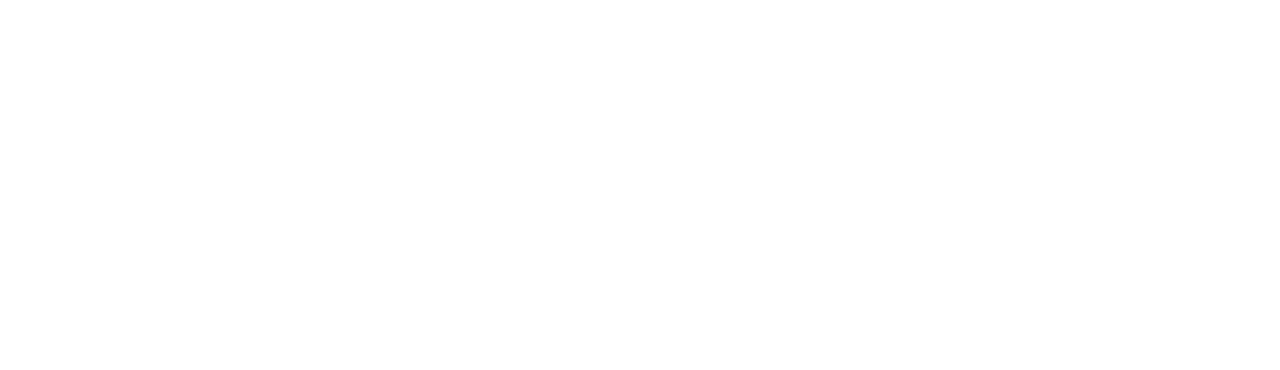
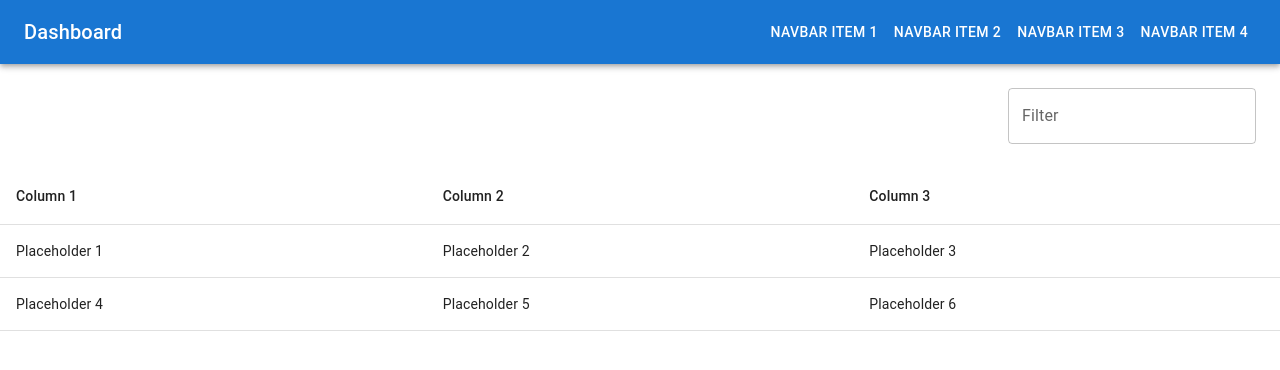
Before and after one commit to abdelmounim-dev/yassir2.0_frontend, a React (Create React App) app: page /dashboard in a window 1280 px wide. Before the commit this address had no page. Shown: the top 370 px of the page. Built offline with nearby package versions, Linux system fonts and the light colour scheme.

Commit message:
added dashboard

```diff
--- a/src/App.js
+++ b/src/App.js
@@ -2,7 +2,7 @@
 import './App.css';
 import Login from './components/login';
 import Register from './components/register';
-
+import Dashboard from './components/dashboard';
 
 const App = () => {
   return (
@@ -10,6 +10,7 @@
       <Routes>
         <Route path="/" element={<Login />} />
         <Route path="/register" element={<Register />} />
+        <Route path="/dashboard" element={<Dashboard />} />
       </Routes>
     </Router>
   );
--- /dev/null
+++ b/src/components/dashboard.js
@@ -0,0 +1,48 @@
+import React from 'react';
+import { AppBar, Toolbar, Typography, Table, TableContainer, TableHead, TableRow, TableCell, TableBody, TextField, Button, Box } from '@mui/material';
+
+const Dashboard = () => {
+  return (
+    <div>
+      <AppBar position="static">
+        <Toolbar>
+          <Typography variant="h6" component="div" sx={{ flexGrow: 1 }}>
+            Dashboard
+          </Typography>
+          <Button color="inherit">Navbar Item 1</Button>
+          <Button color="inherit">Navbar Item 2</Button>
+          <Button color="inherit">Navbar Item 3</Button>
+          <Button color="inherit">Navbar Item 4</Button>
+        </Toolbar>
+      </AppBar>
+      <Box sx={{ display: 'flex', justifyContent: 'flex-end', m: 3 }}>
+        <TextField label="Filter" variant="outlined" />
+      </Box>
+      <TableContainer>
+        <Table>
+          <TableHead>
+            <TableRow>
+              <TableCell>Column 1</TableCell>
+              <TableCell>Column 2</TableCell>
+              <TableCell>Column 3</TableCell>
+            </TableRow>
+          </TableHead>
+        <TableBody>
+            <TableRow>
+                <TableCell>Placeholder 1</TableCell>
+                <TableCell>Placeholder 2</TableCell>
+                <TableCell>Placeholder 3</TableCell>
+            </TableRow>
+            <TableRow>
+                <TableCell>Placeholder 4</TableCell>
+                <TableCell>Placeholder 5</TableCell>
+                <TableCell>Placeholder 6</TableCell>
+            </TableRow>
+        </TableBody>
+        </Table>
+      </TableContainer>
+    </div>
+  );
+};
+
+export default Dashboard;
--- a/src/components/login.js
+++ b/src/components/login.js
@@ -7,7 +7,7 @@
 
     const paperStyle={padding :30,height:'50vh',width:280, margin:"70px auto"}
     const avatarStyle={backgroundColor:'#1bbd7e'}
-    const btnstyle={margin:'8px 0'}
+    //const btnstyle={margin:'8px 0'}
     return(
         <Grid item xs={12} sm={8} md={6}>
             <Paper elevation={10} style={paperStyle}>
@@ -25,7 +25,7 @@
                     </Grid>
                     <Grid item container spacing={2}>
                         <Grid item xs={6}>
-                            <Button variant="contained" color="primary" type="submit">
+                            <Button variant="contained" color="primary" type="submit" component={Link} to="/dashboard">
                                 Login
                             </Button>
                         </Grid>
```
